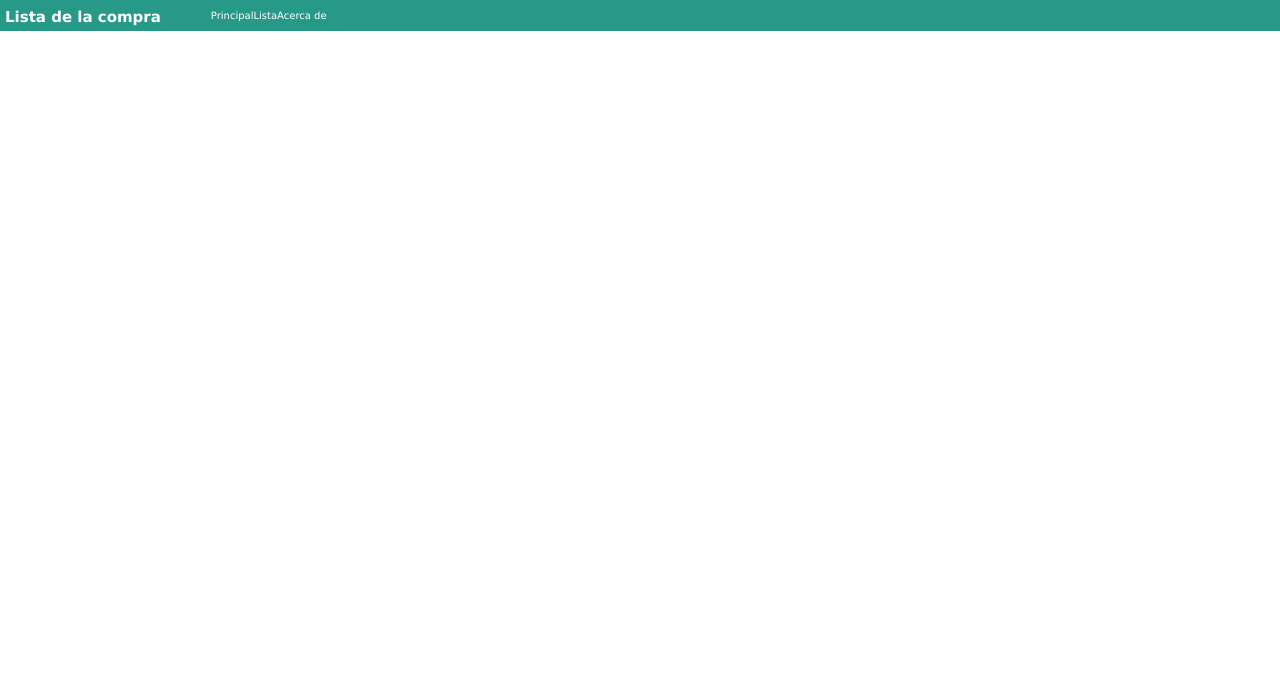
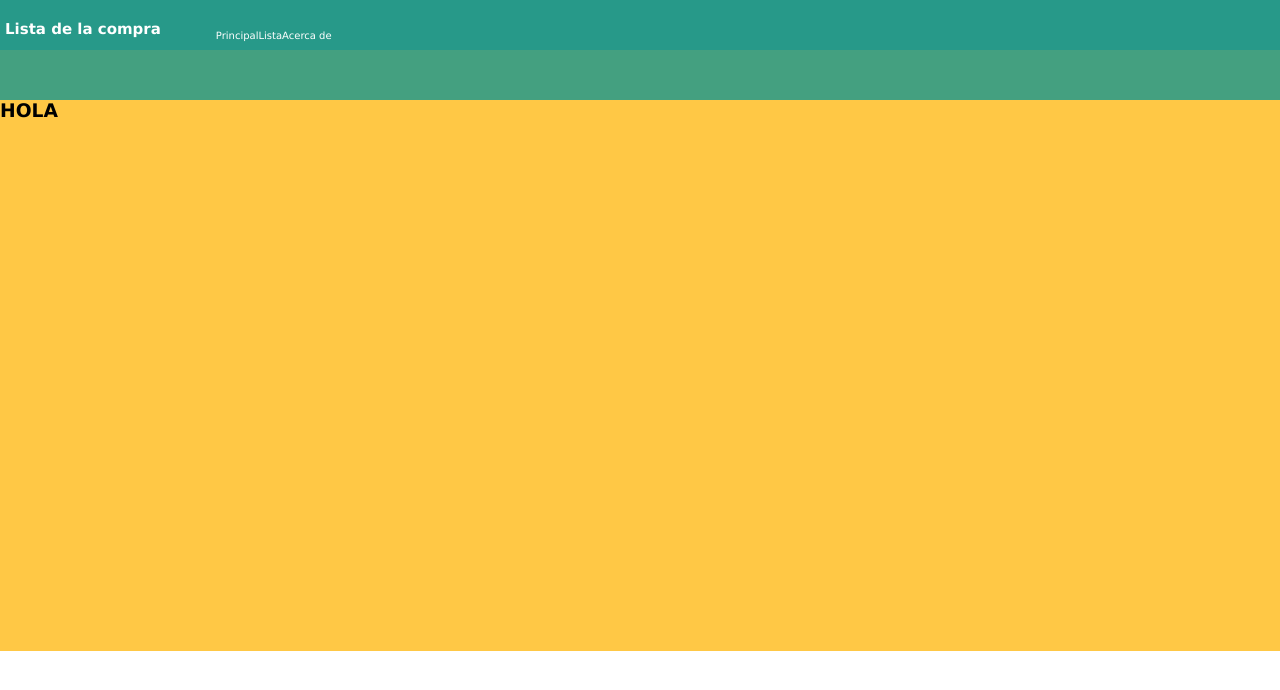
Before and after one commit to CarlosALiGom/202304-w1ch3-carlos-aliaga, a plain HTML site: page index.html in a window 1280 px wide. Drawn offline with Linux system fonts and the light colour scheme.

Commit message:
Add 2 more sections under nav

```diff
--- a/index.html
+++ b/index.html
@@ -19,8 +19,13 @@
       </ul>
     </nav>
   </header>
-  <section>
+  <section class="first-section">
+    <snap></snap>
+    <h2></h2>
   </section>
+  <div class="second-section">
+    <h3>HOLA</h3>
+  </div>
 
 </body>
 </html>
--- a/style.css
+++ b/style.css
@@ -9,19 +9,25 @@ html {
 }
 
 header {
+  height: 50px;
   display: flex;
   background: rgb(39,153,137);
   color: white;
 }
 
 h1 {
-  margin-top: 3px;
+  margin-top: 15px;
   padding: 5px;
   font-size: 15px;
 }
 
+nav {
+  margin-top: 15px;
+  padding: 5px;
+}
+
 ul {
-display: flex;
+  display: flex;
   margin-left: 35px;
   padding: 10px;
   list-style: none;
@@ -29,7 +35,21 @@ display: flex;
 }
 
 ul ~ li {
-  margin-top: 15px;
   margin-left: 5px;
   padding: 5px;
 }
+
+.first-section {
+  background: rgb(68,160,128);
+  height: 50px;
+}
+
+h2 {
+  color: white;
+}
+
+.second-section {
+  display: flex;
+  background: rgb(255,200,69);
+  height: 551px;
+}
```
